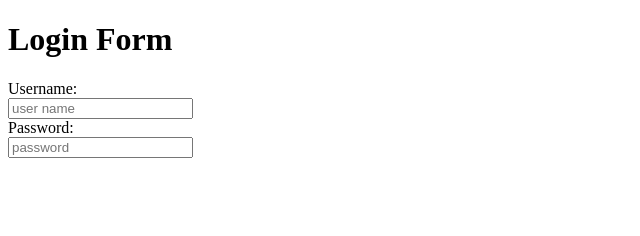
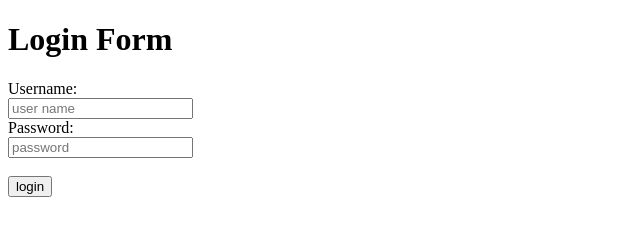
Before and after one commit to samuel21695/network-3-form-tag, a plain HTML site: page index.html in a window 1280 px wide. Shown: the whole page, without its empty margins (0-640 px from the left). Drawn offline with Linux system fonts and the light colour scheme.

Commit message:
input submit

```diff
--- a/index.html
+++ b/index.html
@@ -14,6 +14,8 @@
     <input type="text" name="username" placeholder="user name"><br>
     Password:<br>
     <input type="password" name="password" placeholder="password"><br><br>
+    <input type="submit" value="login">
+    <!-- 제출(submit)을 진행했을 때 '요청(request)' 이벤트가 발생한다. -->
   </form>
 </body>
 </html>
```
